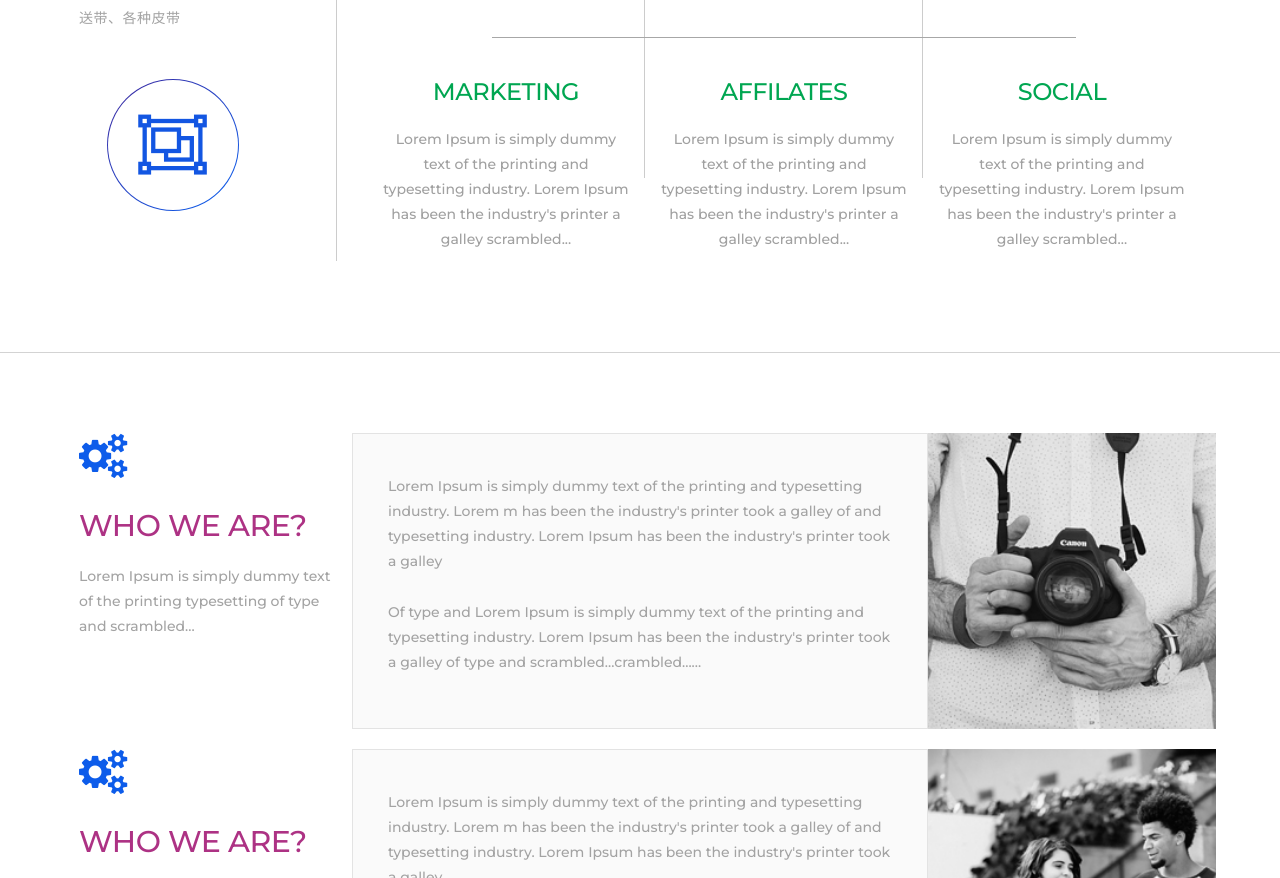
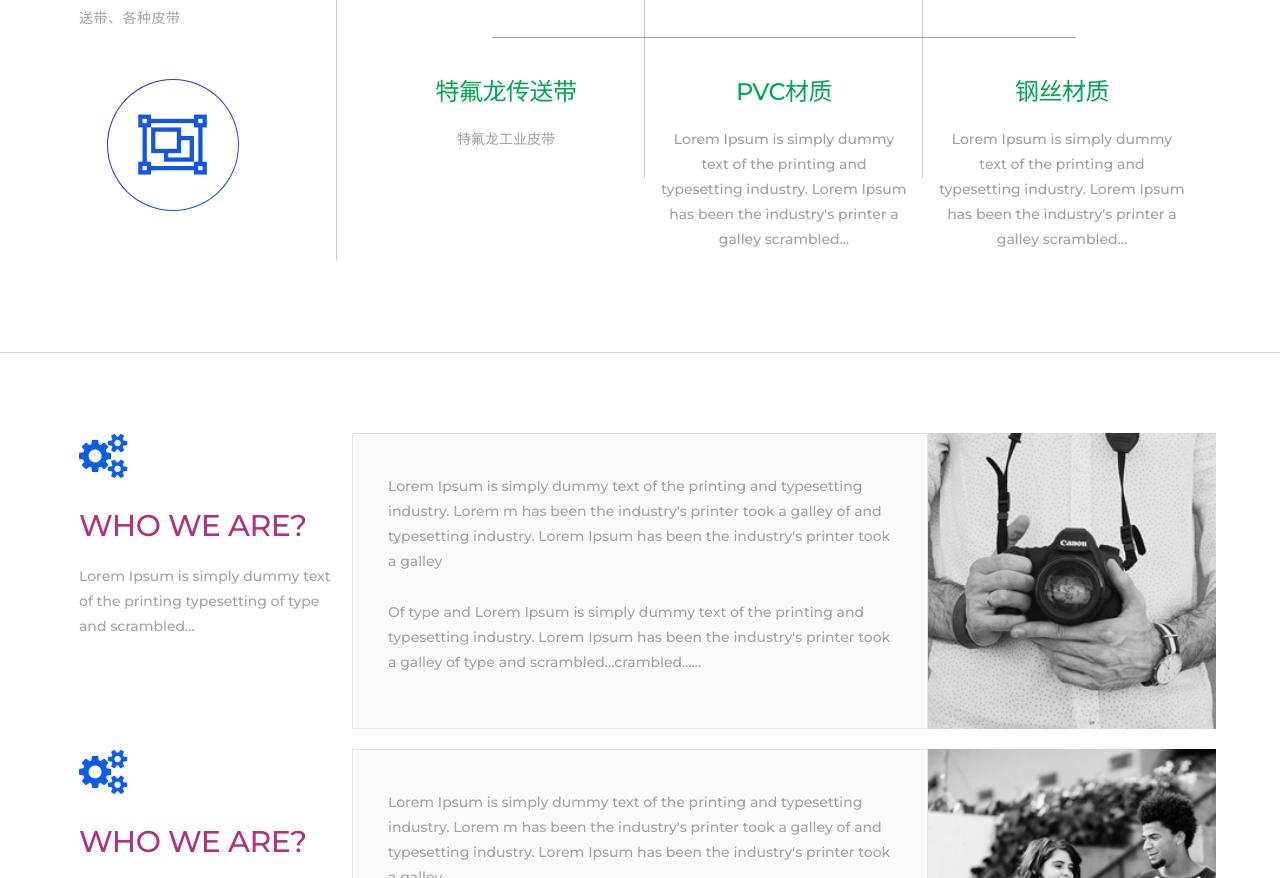
Before and after one commit to wangwenli1991/amazon.com, a plain HTML site: page index.html in a window 1280 px wide. Shown: the part 1274-2152 px from the top of the page. Drawn offline with nearby package versions, Linux system fonts and the light colour scheme.

Commit message:
Update index.html

```diff
--- a/index.html
+++ b/index.html
@@ -195,17 +195,17 @@
                     <hr/>
                     <div class="row m-0">
                         <a href="services.html" class="col-md-4 col4">
-                            <h5>marketing</h5>
-                            <h6>Lorem Ipsum is simply dummy text of the printing and typesetting industry. Lorem Ipsum has been the industry's printer a galley scrambled...</h6>
+                            <h5>特氟龙传送带</h5>
+                            <h6>特氟龙工业皮带</h6>
                             <img src="images/border.png" alt="">
                         </a>
                         <a href="services.html" class="col-md-4 col5">
-                            <h5>affilates</h5>
+                            <h5>PVC材质</h5>
                             <h6>Lorem Ipsum is simply dummy text of the printing and typesetting industry. Lorem Ipsum has been the industry's printer a galley scrambled...</h6>
                             <img src="images/border.png" alt="">
                         </a>
                         <a href="services.html" class="col-md-4 col6">
-                            <h5>Social</h5>
+                            <h5>钢丝材质</h5>
                             <h6>Lorem Ipsum is simply dummy text of the printing and typesetting industry. Lorem Ipsum has been the industry's printer a galley scrambled...</h6>
                         </a>
                     </div>
```
